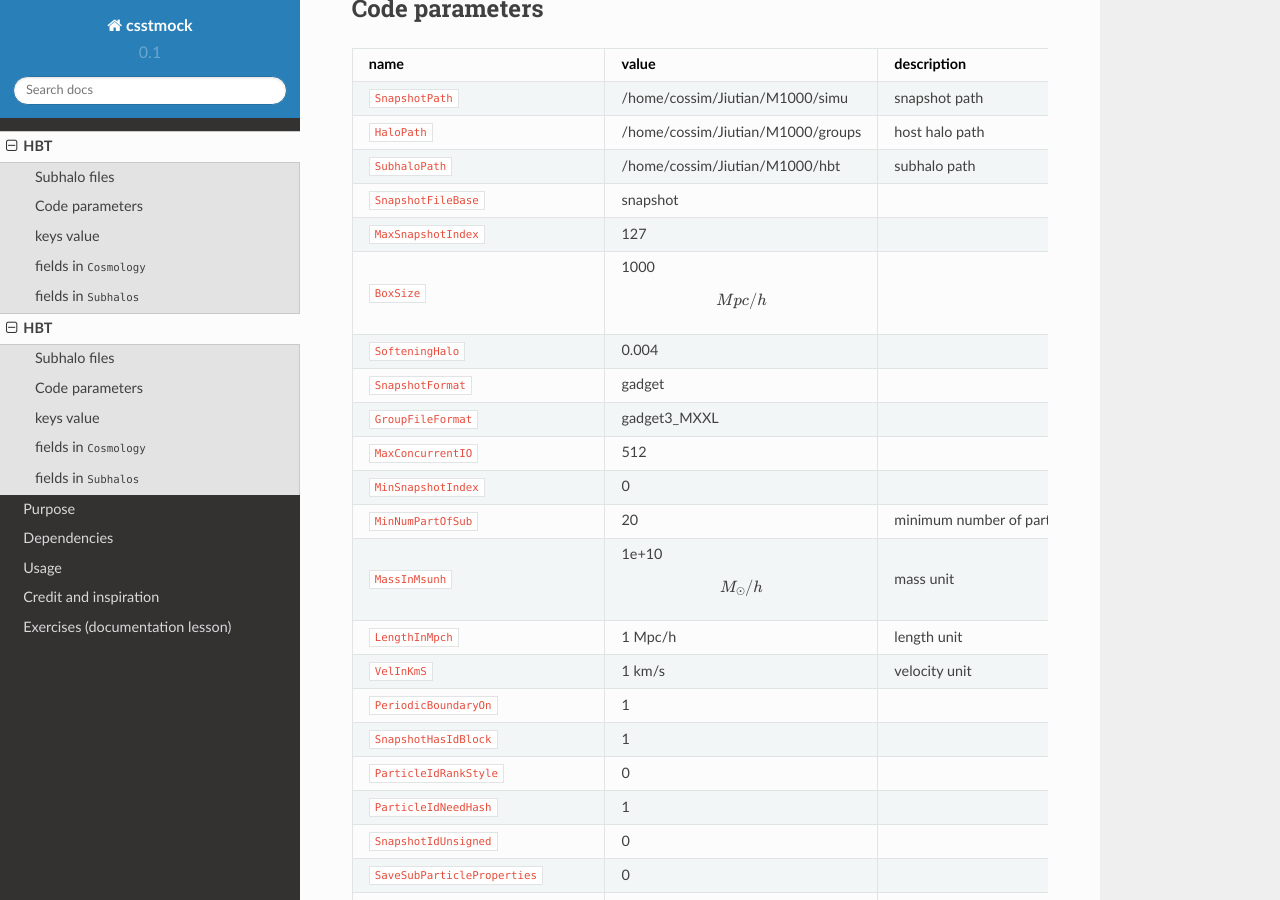
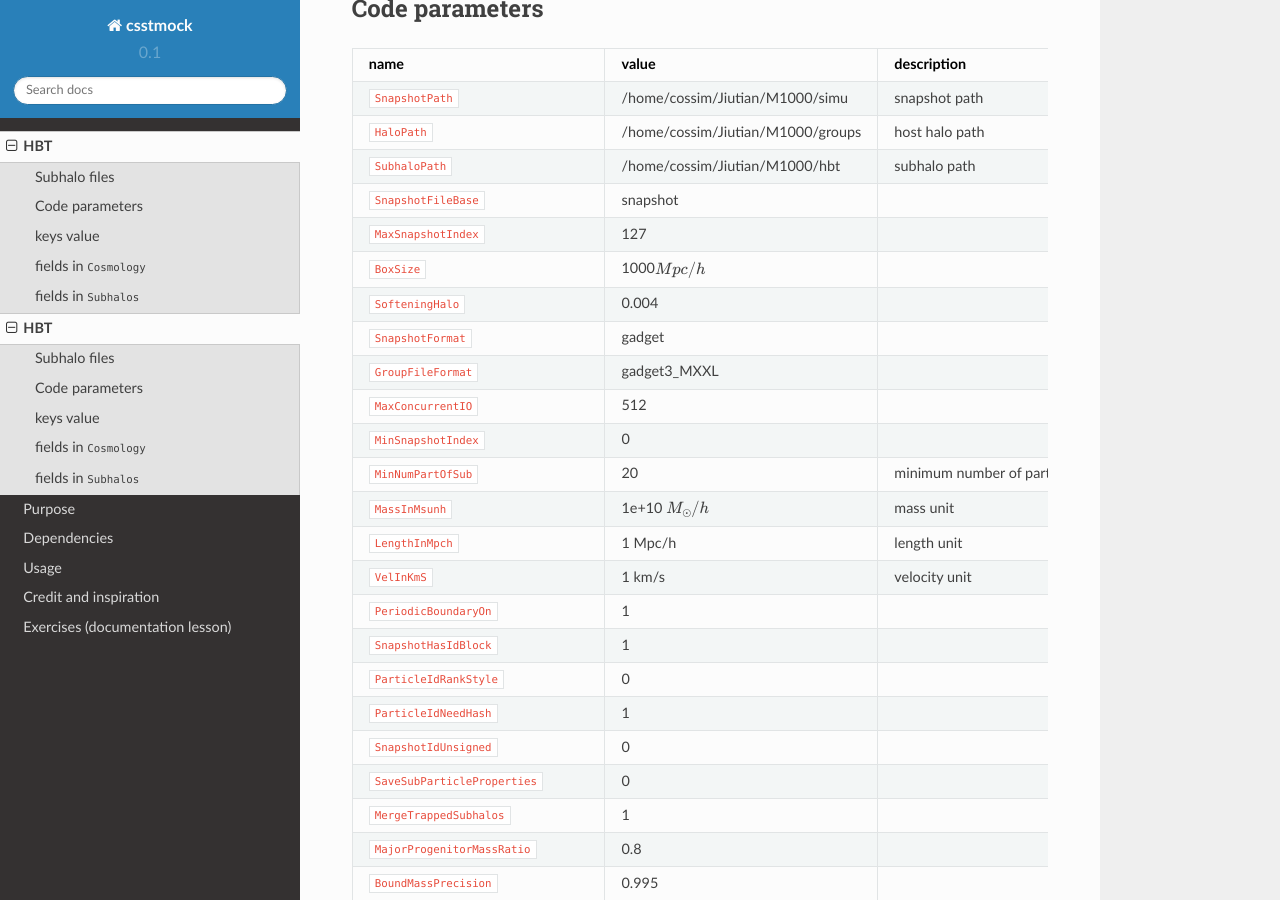
Before and after one commit to astroyzgu/Deploying-test, a Sphinx documentation site: the page built from doc/hbt.md, in a window 1280 px wide and 900 px high, scrolled down 444 px. Built offline with Sphinx 7.4.7 and the Read the Docs theme 2.0.0, drawn with Linux system fonts in a browser that asks for light colours.

Commit message:
plugin myst to allow math

```diff
--- a/doc/hbt.md
+++ b/doc/hbt.md
@@ -22,14 +22,14 @@ We show the adopted parameters during HBT+ running in the following.
 |`SubhaloPath`  |/home/cossim/Jiutian/M1000/hbt| subhalo path|
 |`SnapshotFileBase` | snapshot||
 |`MaxSnapshotIndex` | 127| |
-|`BoxSize`  | 1000$$Mpc/h$$| |
+|`BoxSize`  | 1000$Mpc/h$| |
 |`SofteningHalo`  | 0.004||
 |`SnapshotFormat` | gadget||
 |`GroupFileFormat` | gadget3_MXXL||
 |`MaxConcurrentIO` | 512||
 |`MinSnapshotIndex`  | 0||
 |`MinNumPartOfSub` | 20 | minimum number of particles in subhalos|
-|`MassInMsunh`  | 1e+10 $$M_{\odot}/h$$| mass unit|
+|`MassInMsunh`  | 1e+10 $M_{\odot}/h$| mass unit|
 |`LengthInMpch` | 1 Mpc/h| length unit |
 |`VelInKmS`  | 1 km/s| velocity unit |
 |`PeriodicBoundaryOn`  | 1||
@@ -77,8 +77,8 @@ The total number of subhalos in each file is not included!
 | name          |  value        | description       |
 | ------------- | -------------------- | ----------------- |
 | `HubbleParam`  | 100 | H |
-| `OmegaLambda0` | 0.6889 | $$O_{\Lambda0}$$ |
-| `OmegaM0`    | 0.3111 | $$O_{m0}$$  |
+| `OmegaLambda0` | 0.6889 | $O_{\Lambda0}$ |
+| `OmegaM0`    | 0.3111 | $O_{m0}$  |
 | `ScaleFactor` |     1 |   |
 
 
@@ -105,7 +105,7 @@ The total number of subhalos in each file is not included!
 |`R2SigmaComoving`| | |float32 |
 |`RHalfComoving`| | | float32|
 |`BoundR200CritComoving` | R200 under critical density | Mpc/h | float32|
-|`BoundM200Crit` | M200 under critica density  | $$10^{10}$$ $$M_{\odot}/h$$ | float32|
+|`BoundM200Crit` | M200 under critica density  | $10^{10}$ $M_{\odot}/h$ | float32|
 |`SpecificSelfPotentialEnergy`| | | float32|
 |`SpecificSelfKineticEnergy`| | | float32|
 |`SpecificAngularMomentum`| | |float32 |
```
Also changed, not shown: 1 other file.
